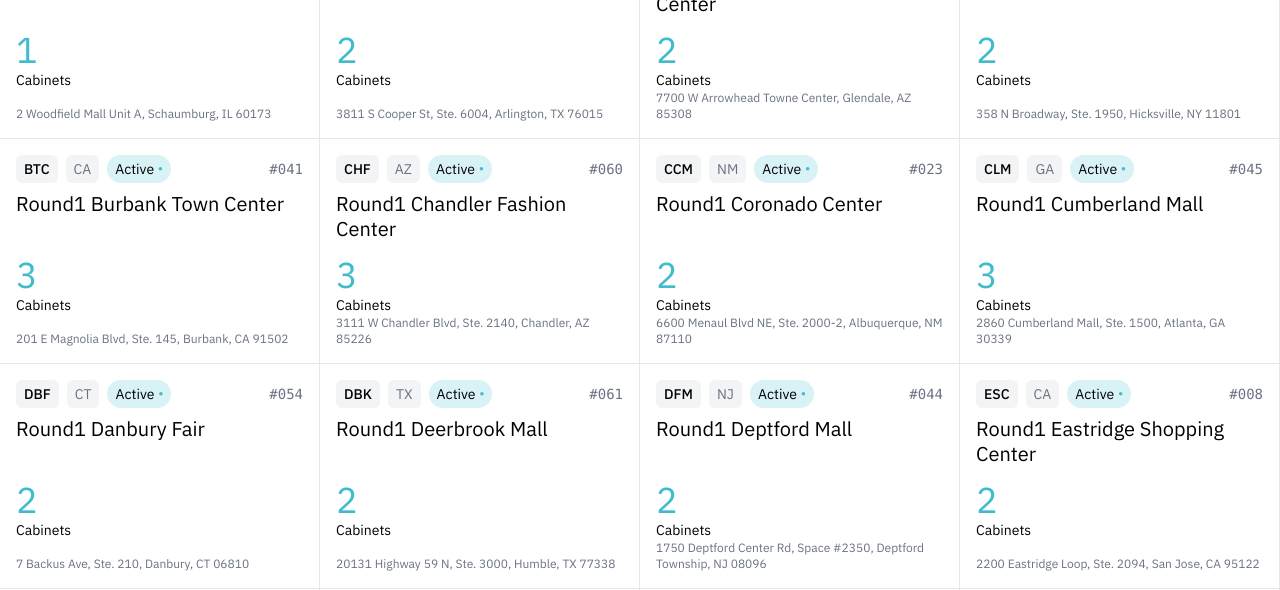
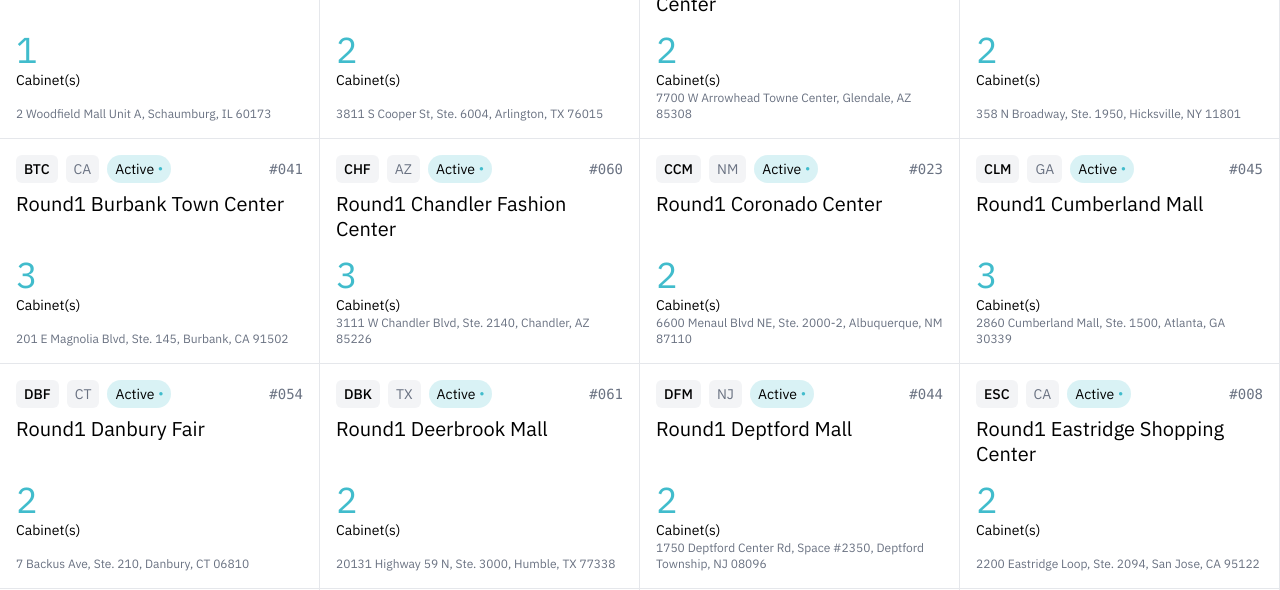
Before and after one commit to TigerFeng37/maimai-usa, a React (Vite) app: page /list in a window 1280 px wide. Shown: the part 182-772 px from the top of the page. Built offline with nearby package versions, Linux system fonts and the light colour scheme.

Commit message:
minor fixes

```diff
--- a/src/DetailView.jsx
+++ b/src/DetailView.jsx
@@ -204,7 +204,7 @@
           {/* Cabinet count */}
           <div className="flex flex-col items-start mt-8">
             <span className="text-4xl font-light text-[#41BCCC]">{location.cab_count}</span>
-            <span className="text-sm text-black dark:text-white">Cabinets</span>
+            <span className="text-sm text-black dark:text-white">Cabinet(s)</span>
           </div>
         </div>
 
--- a/src/ListView.jsx
+++ b/src/ListView.jsx
@@ -162,7 +162,7 @@
             <h2 className="text-xl font-regular min-h-16 mt-2 leading-tight">{location.name}</h2>
             <div className="flex flex-col items-start">
               <span className="text-4xl text-[#41BCCC]">{location.cab_count}</span>
-              <span className="text-sm text-black dark:text-white">Cabinets</span>
+              <span className="text-sm text-black dark:text-white">Cabinet(s)</span>
             </div>
             <span className="text-xs text-gray-500 mt-auto">{location.address}</span>
             <span className={`md:hidden w-fit text-sm text-black dark:text-white py-1 px-2 ${location.active ? 'bg-[#41BCCC]/20' : 'bg-gray-50 dark:bg-gray-800'} rounded-xl flex flex-row items-center gap-1 mt-2`}>{location.active ? 'Active' : 'Coming Soon'}
--- a/src/MapView.jsx
+++ b/src/MapView.jsx
@@ -198,7 +198,7 @@
                     <div className="flex flex-row items-center justify-between">
                       <div className="flex flex-col justify-center items-start">
                         <span className="text-4xl text-[#41BCCC]">{location.cab_count}</span>
-                        <span className="text-sm text-black dark:text-white">Cabinets</span>
+                        <span className="text-sm text-black dark:text-white">Cabinet(s)</span>
                       </div>
                     </div>
                     <p className="text-xs text-gray-500 dark:text-gray-400 wrap-break-anywhere">{location.address}</p>
```
